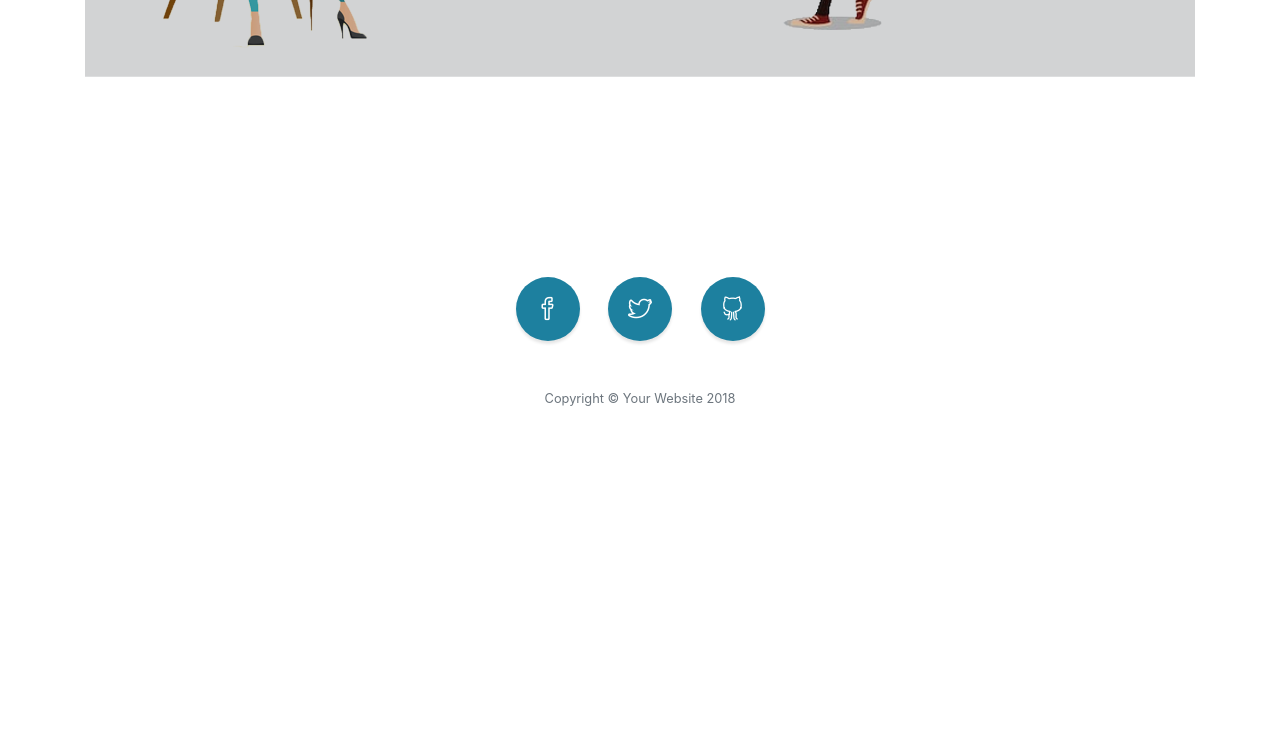
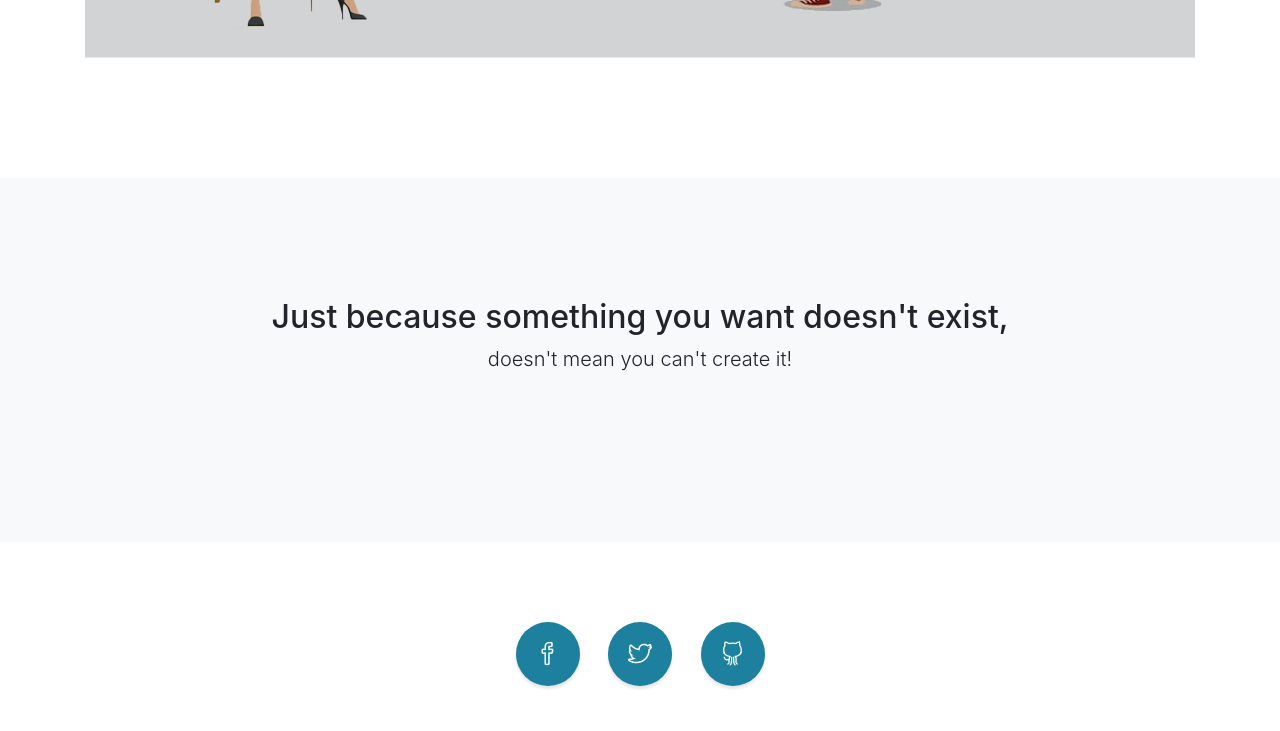
Before and after one commit to giocare/Cyber-Womaze, a website with bundled scripts: page index.html in a window 1280 px wide. Shown: the part 2387-3118 px from the top of the page. Before the commit the page ends 2875 px from the top, so only its background shows below. Built offline with nearby package versions, Linux system fonts and the light colour scheme.

Commit message:
Update index.html

```diff
--- a/index.html
+++ b/index.html
@@ -142,7 +142,6 @@
     <section class="content-section" id="portfolio">
       <div class="container">
         <div class="content-section-heading text-center">
-          <h3 class="text-secondary mb-0">Portfolio</h3>
           <h2 class="mb-5">Possibilities in Tech</h2>
         </div>
         <div class="row no-gutters">
@@ -225,6 +224,17 @@
       </div>
     </section>
 
+    <section class="content-section bg-light" id="about">
+      <div class="container text-center">
+        <div class="row">
+          <div class="col-lg-10 mx-auto">
+            <h2>Just because something you want doesn't exist,</h2>
+            <p class="lead mb-5">doesn't mean you can't create it! </p>
+          </div>
+        </div>
+      </div>
+    </section>
+
     <!-- Call to Action
     <section class="content-section bg-primary text-white">
       <div class="container text-center">
```
